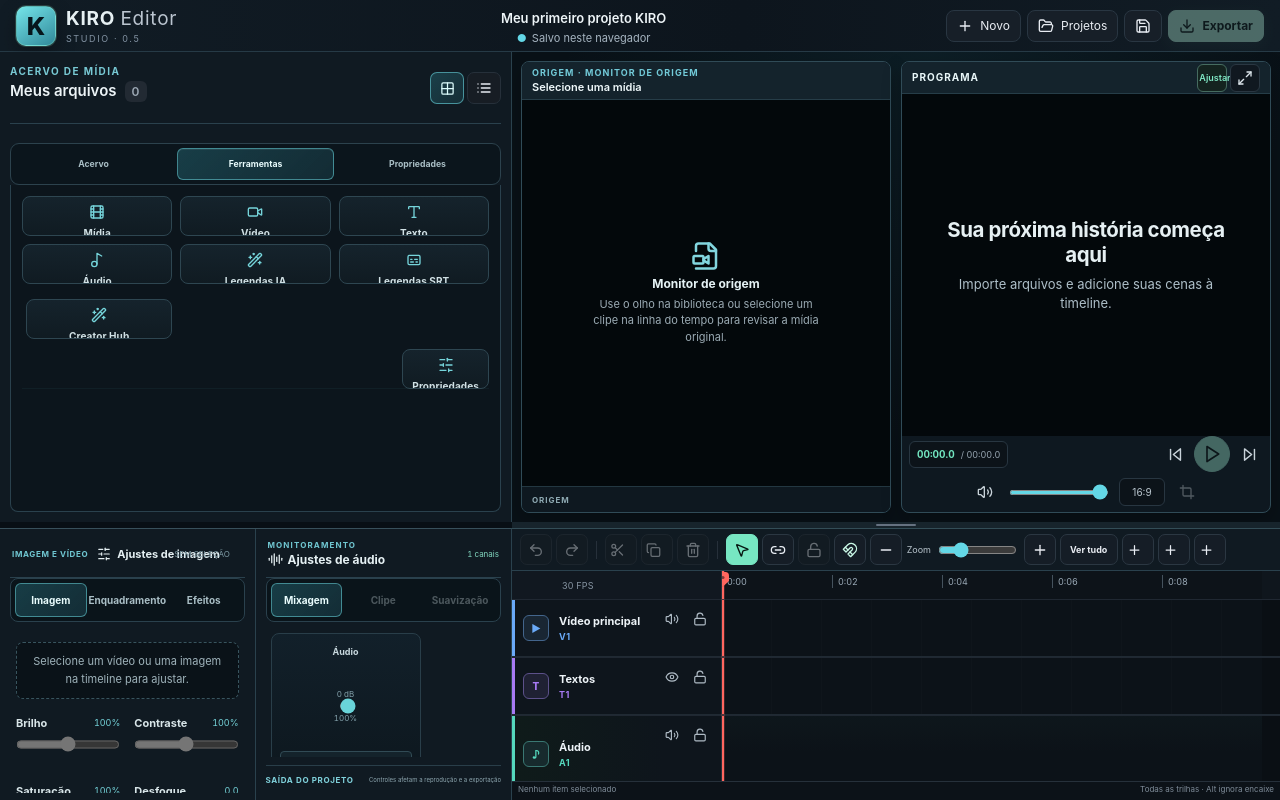
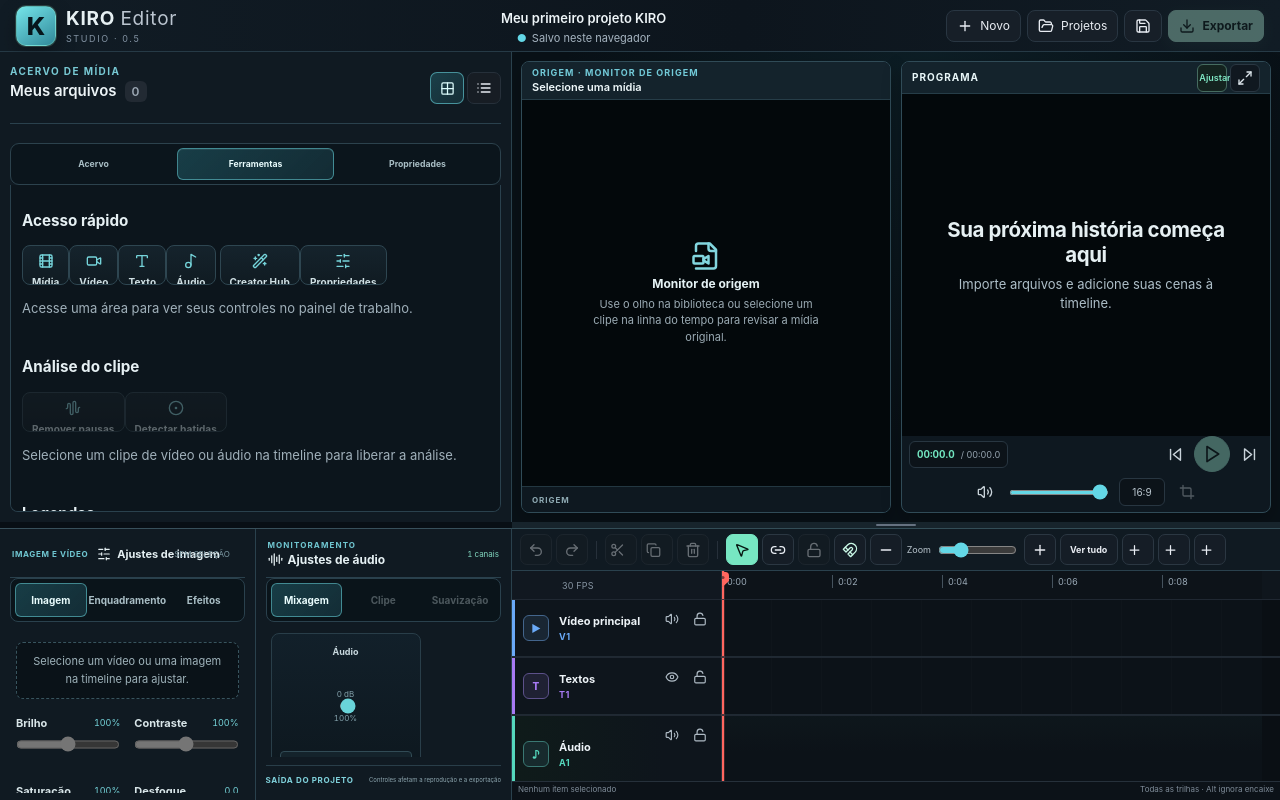
Before and after one commit to kiroaventureiro/kiro-editor, a React (Vite) app: page / in a window 1280 px wide. Both pictures are taken after a click on the tab "Ferramentas". Built offline with nearby package versions, Linux system fonts and the light colour scheme.

Commit message:
Organiza ferramentas do acervo por tarefa

```diff
--- a/src/App.tsx
+++ b/src/App.tsx
@@ -801,12 +801,22 @@ export default function App() {
     window.addEventListener("pointerup", stop, { once: true });
     window.addEventListener("pointercancel", stop, { once: true });
   };
-  const workspaceToolsPanel = <nav aria-label="Ferramentas do editor" className="workspace-tools docked-tools" inert={busy || !!projects || exportOpen}>
-        <div>
+  const canAnalyzeSelectedMedia = !!selectedClip?.assetId && selectedClip.type !== "text";
+  const analysisHint = !canAnalyzeSelectedMedia
+    ? "Selecione um clipe de vídeo ou áudio na timeline para liberar a análise."
+    : locked
+      ? "Desbloqueie as trilhas para remover pausas sem perder a sincronização."
+      : "As ações usam o clipe selecionado e preservam as demais mídias da timeline.";
+  const workspaceToolsPanel = (
+    <nav aria-label="Ferramentas do acervo" className="workspace-tools docked-tools" inert={busy || !!projects || exportOpen}>
+      <section className="tool-library-group" aria-label="Acesso e criação">
+        <h3 className="tool-library-heading">Acesso rápido</h3>
+        <div className="tool-library-actions">
           <button
             className={drawer === "media" ? "active" : ""}
             aria-pressed={drawer === "media"}
             onClick={() => { setWorkspacePanel("library"); setDrawer("media"); }}
+            title="Abrir o acervo de mídia"
           >
             <Film size={16} />
             Mídia
@@ -819,7 +829,7 @@ export default function App() {
               const track = project.tracks.find((t) => t.type === "video");
               if (track) setTargetTrack(track.id);
             }}
-            title="Editar camadas de vídeo"
+            title="Mostrar as trilhas e ferramentas de vídeo"
           >
             <Video size={16} />
             Vídeo
@@ -827,8 +837,12 @@ export default function App() {
           <button
             className={timelineMode === "text" ? "active" : ""}
             aria-pressed={timelineMode === "text"}
-            onClick={() => setTimelineMode("text")}
-            title="Editar textos"
+            onClick={() => {
+              setTimelineMode("text");
+              const track = project.tracks.find((t) => t.type === "text");
+              if (track) setTargetTrack(track.id);
+            }}
+            title="Mostrar as trilhas e ferramentas de texto"
           >
             <Type size={16} />
             Texto
@@ -842,31 +856,11 @@ export default function App() {
               if (track) setTargetTrack(track.id);
               setDrawer("media");
             }}
-            title="Editar áudio"
+            title="Mostrar as trilhas e ferramentas de áudio"
           >
             <Music2 size={16} />
             Áudio
           </button>
-          {selectedClip && selectedClip.type !== "text" && (
-            <button
-              onClick={() => void removeAutomaticSilence()}
-              disabled={busy || exporting || captioning}
-              title="Detectar pausas e removê-las de todas as camadas sincronizadas"
-            >
-              <AudioWaveform size={16} />
-              Remover silêncio
-            </button>
-          )}
-          {selectedClip && selectedClip.type !== "text" && (
-            <button
-              onClick={() => void markAutomaticBeats()}
-              disabled={busy || exporting || captioning}
-              title="Detectar batidas e criar marcadores magnéticos na timeline"
-            >
-              <CircleDot size={16} />
-              Marcar batidas
-            </button>
-          )}
           <button
             className="creator-hub-tool"
             onClick={() => {
@@ -876,22 +870,62 @@ export default function App() {
               url.searchParams.set("hub", "creator");
               window.history.replaceState({}, "", url);
             }}
-            title="Abrir o Creator Hub de IA, geração e conexões"
+            title="Abrir o Creator Hub para criação e conexões de IA"
           >
             <WandSparkles size={16} />
             Creator Hub
           </button>
           <button
+            aria-pressed={drawer === "inspector"}
+            onClick={() => { setWorkspacePanel("properties"); setDrawer("inspector"); }}
+            title="Abrir os ajustes e propriedades do item selecionado"
+          >
+            <SlidersHorizontal size={16} />
+            Propriedades
+          </button>
+        </div>
+        <p className="tool-library-hint">Acesse uma área para ver seus controles no painel de trabalho.</p>
+      </section>
+
+      <section className="tool-library-group" aria-label="Análise de mídia">
+        <h3 className="tool-library-heading">Análise do clipe</h3>
+        <div className="tool-library-actions">
+          <button
+            onClick={() => void removeAutomaticSilence()}
+            disabled={!canAnalyzeSelectedMedia || locked || busy || exporting || captioning}
+            title="Detecta pausas no clipe e remove os trechos silenciosos das trilhas sincronizadas"
+            aria-describedby="tool-analysis-hint"
+          >
+            <AudioWaveform size={16} />
+            Remover pausas
+          </button>
+          <button
+            onClick={() => void markAutomaticBeats()}
+            disabled={!canAnalyzeSelectedMedia || busy || exporting || captioning}
+            title="Analisa o ritmo do clipe e adiciona marcadores de batida à régua"
+            aria-describedby="tool-analysis-hint"
+          >
+            <CircleDot size={16} />
+            Detectar batidas
+          </button>
+        </div>
+        <p className="tool-library-hint" id="tool-analysis-hint">{analysisHint}</p>
+      </section>
+
+      <section className="tool-library-group" aria-label="Legendas">
+        <h3 className="tool-library-heading">Legendas</h3>
+        <div className="tool-library-actions">
+          <button
             onClick={() => void generateAutomaticCaptions()}
-            disabled={busy || exporting || captioning}
-            title="Gerar legendas automaticamente a partir do vídeo ou áudio selecionado"
+            disabled={!canAnalyzeSelectedMedia || busy || exporting || captioning}
+            title="Transcreve o clipe selecionado e cria legendas editáveis na timeline"
           >
             <WandSparkles size={16} />
-            {captioning ? "Gerando legendas…" : "Legendas IA"}
+            {captioning ? "Gerando legendas…" : "Gerar legendas com IA"}
           </button>
-          <label className="button">
+          <label className="button tool-library-file-button" title="Importar um arquivo de legendas SubRip">
             <Captions size={16} />
-            Legendas SRT
+            Importar arquivo .SRT
             <input
               aria-label="Importar legendas SRT"
               hidden
@@ -905,14 +939,12 @@ export default function App() {
             />
           </label>
         </div>
-        <button
-          aria-pressed={drawer === "inspector"}
-          onClick={() => { setWorkspacePanel("properties"); setDrawer("inspector"); }}
-        >
-          <SlidersHorizontal size={16} />
-          Propriedades
-        </button>
-      </nav>;
+        <p className="tool-library-hint">
+          Gere legendas a partir de um clipe ou importe um arquivo .SRT para editar o texto na timeline.
+        </p>
+      </section>
+    </nav>
+  );
   const inspectorPanel = <Inspector
           settings={project.settings}
           clip={selectedClip}
```
